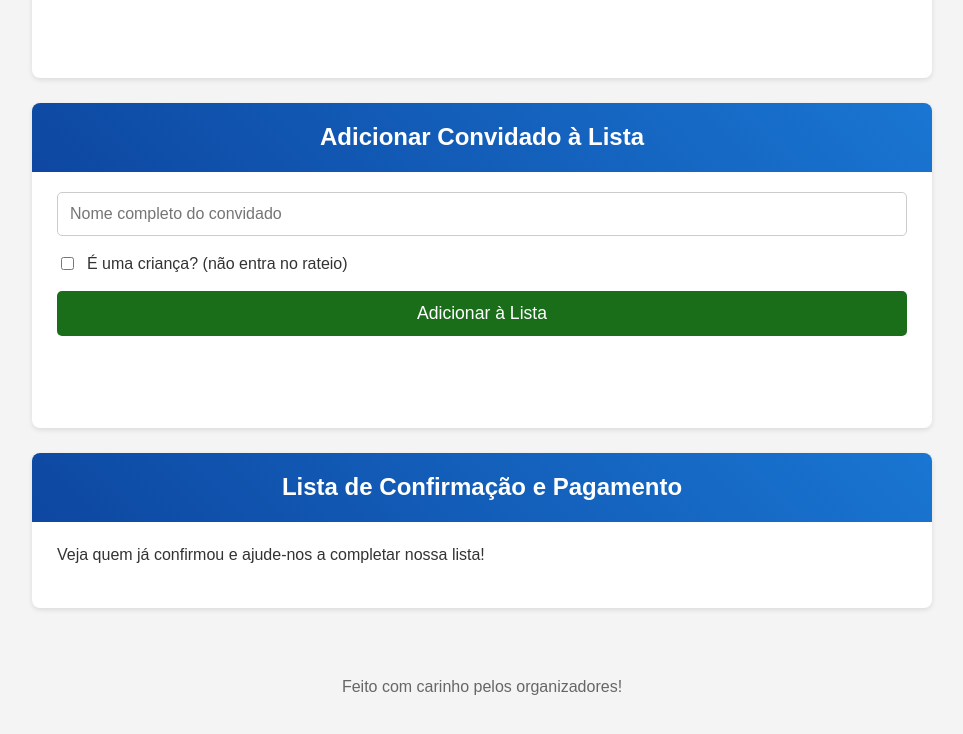
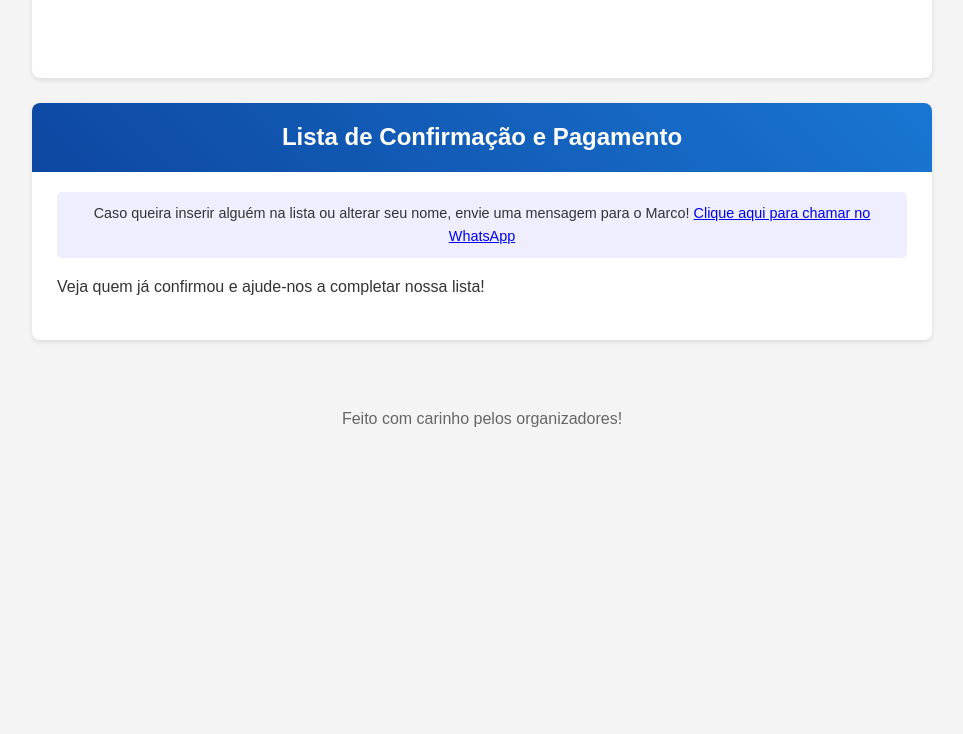
Before and after one commit to marco-egito/psimarco, a website: page index.html in a window 1280 px wide. Shown: the part 2408-3142 px from the top of the page, without its empty margins (158-1121 px from the left). After the commit the page ends 2876 px from the top, so only its background shows below. Drawn offline with Linux system fonts and the light colour scheme.

Commit message:
Update index.html

```diff
--- a/index.html
+++ b/index.html
@@ -56,7 +56,6 @@
             </a>
         </section>
 
-
         <section id="meta">
             <h2>Nossa Meta e Rateio</h2>
             <p>Juntos, vamos garantir o local da nossa festa!</p>
@@ -105,21 +104,14 @@
             <p id="poll-status"></p>
         </section>
 
-        <section id="add-guest">
-            <h2>Adicionar Convidado à Lista</h2>
-            <form id="addGuestForm">
-                <input type="text" id="newGuestName" placeholder="Nome completo do convidado" required>
-                <div class="is-child-checkbox">
-                    <input type="checkbox" id="newGuestIsChild">
-                    <label for="newGuestIsChild">É uma criança? (não entra no rateio)</label>
-                </div>
-                <button type="submit" id="addGuestBtn">Adicionar à Lista</button>
-                <p id="addGuestStatus"></p>
-            </form>
-        </section>
-
         <section id="confirmacao">
             <h2>Lista de Confirmação e Pagamento</h2>
+
+            <p class="admin-contact">
+                Caso queira inserir alguém na lista ou alterar seu nome, envie uma mensagem para o Marco!
+                <a href="https://wa.me/5562999560427" target="_blank">Clique aqui para chamar no WhatsApp</a>
+            </p>
+
             <p>Veja quem já confirmou e ajude-nos a completar nossa lista!</p>
             <div id="guest-list-container">
                 </div>
```
